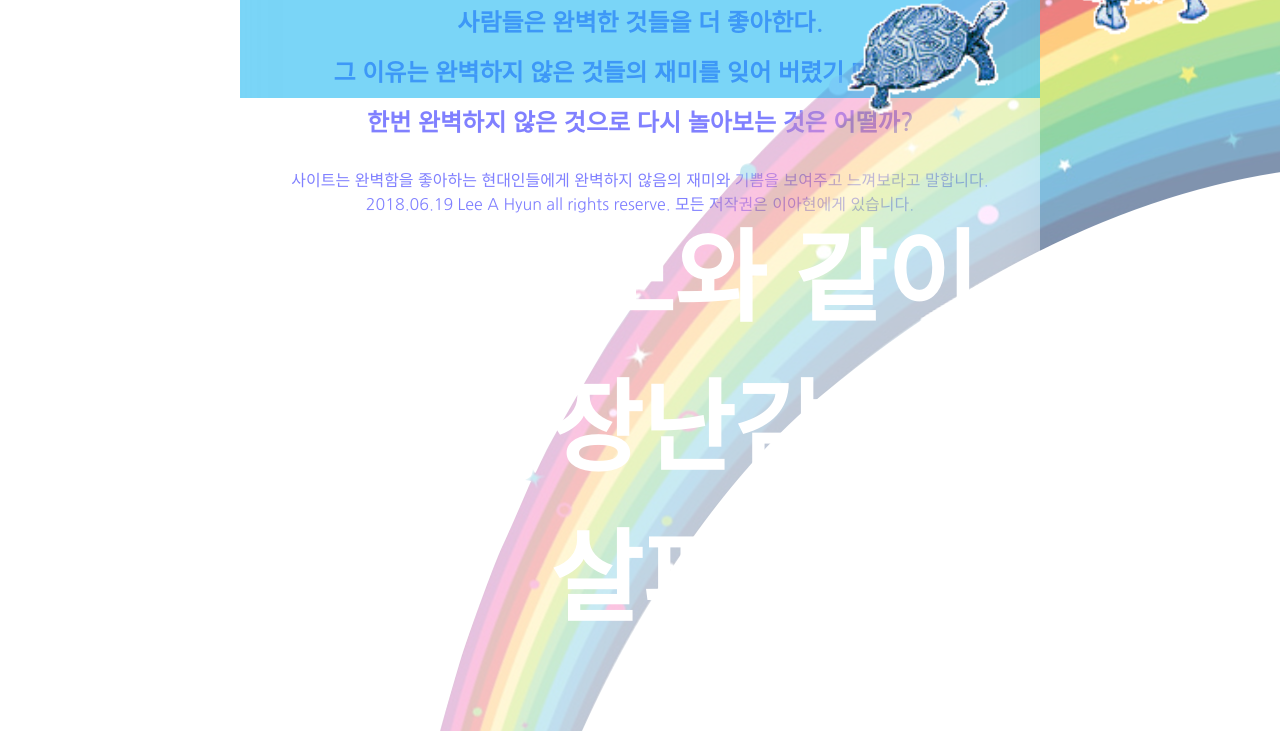
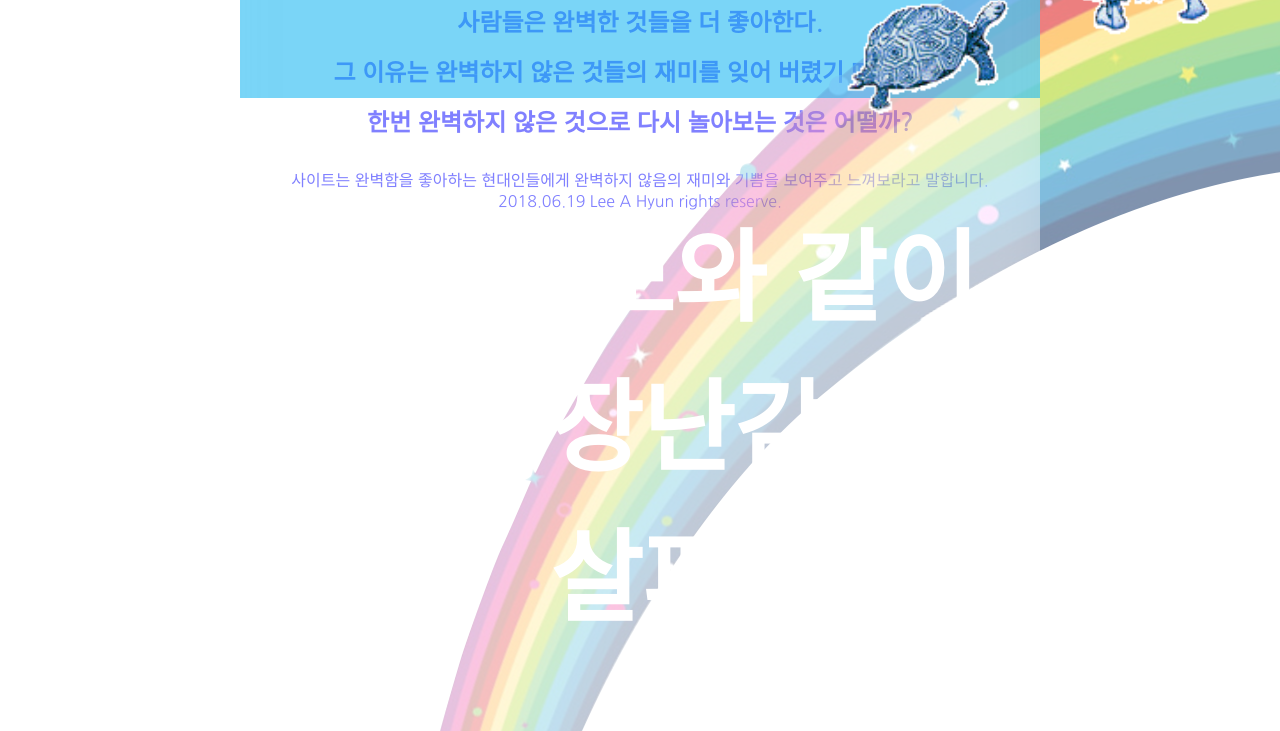
Before and after one commit to ah-qp/momomomo, a plain HTML site: page index.html in a window 1280 px wide. Shown: the part 327-1058 px from the top of the page. Drawn offline with Linux system fonts and the light colour scheme.

Commit message:
Update index.html

```diff
--- a/index.html
+++ b/index.html
@@ -291,7 +291,7 @@
 			<p>사이트는 완벽함을 좋아하는 현대인들에게
 				완벽하지 않음의 재미와 기쁨을
 				보여주고 느껴보라고 말합니다.<br>
-			2018.06.19 Lee A Hyun all rights reserve. 모든 저작권은 이아현에게 있습니다.</p>
+			2018.06.19 Lee A Hyun rights reserve.</p>
 
 		</footer>
 	</div>
```
